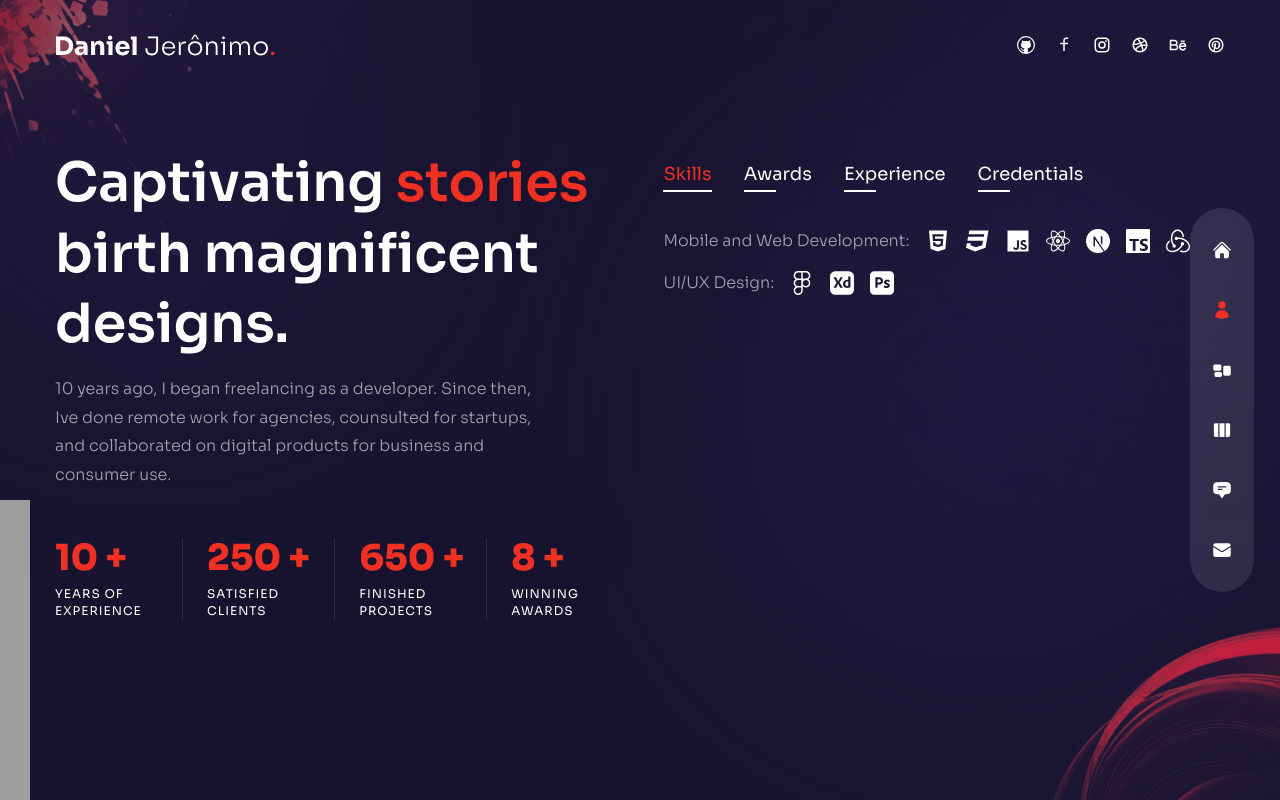
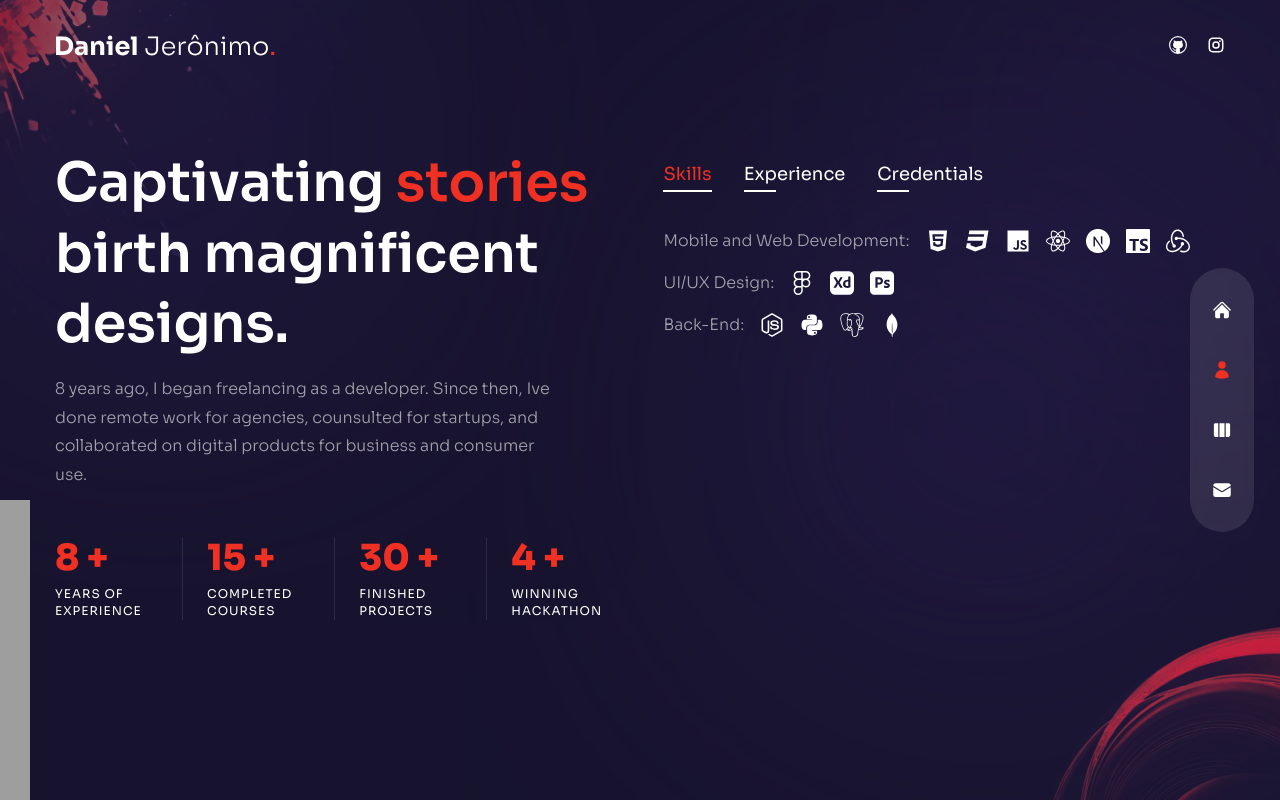
Before and after one commit to dannyelgjl/PersonalPortfolio, a Next.js app: page /about in a window 1280 px wide. Built offline with nearby package versions, Linux system fonts and the light colour scheme; grey boxes are pictures that could not be loaded.

Commit message:
feat: added new icons and ocult components

```diff
--- a/components/Nav.js
+++ b/components/Nav.js
@@ -6,59 +6,59 @@ import {
   HiRectangleGroup,
   HiChatBubbleBottomCenterText,
   HiEnvelope,
-} from 'react-icons/hi2';
+} from "react-icons/hi2";
 
 // nav data
 export const navData = [
-  { name: 'home', path: '/', icon: <HiHome /> },
-  { name: 'about', path: '/about', icon: <HiUser /> },
-  { name: 'services', path: '/services', icon: <HiRectangleGroup /> },
-  { name: 'work', path: '/work', icon: <HiViewColumns /> },
+  { name: "home", path: "/", icon: <HiHome /> },
+  { name: "about", path: "/about", icon: <HiUser /> },
+  // { name: 'services', path: '/services', icon: <HiRectangleGroup /> },
+  { name: "work", path: "/work", icon: <HiViewColumns /> },
+  // {
+  //   name: "testimonials",
+  //   path: "/testimonials",
+  //   icon: <HiChatBubbleBottomCenterText />,
+  // },
   {
-    name: 'testimonials',
-    path: '/testimonials',
-    icon: <HiChatBubbleBottomCenterText />,
-  },
-  {
-    name: 'contact',
-    path: '/contact',
+    name: "contact",
+    path: "/contact",
     icon: <HiEnvelope />,
   },
 ];
 
 // next link
-import Link from 'next/link';
+import Link from "next/link";
 
 // next router
-import { useRouter } from 'next/router';
+import { useRouter } from "next/router";
 
 const Nav = () => {
   const router = useRouter();
   const pathname = router.pathname;
   return (
-    <nav className='flex flex-col items-center xl:justify-center gap-y-4 fixed h-max bottom-0 mt-auto xl:right-[2%] z-50 top-0 w-full xl:w-16 xl:max-w-md xl:h-screen'>
+    <nav className="flex flex-col items-center xl:justify-center gap-y-4 fixed h-max bottom-0 mt-auto xl:right-[2%] z-50 top-0 w-full xl:w-16 xl:max-w-md xl:h-screen">
       {/* inner */}
       <div
-        className='flex w-full xl:flex-col items-center justify-between xl:justify-center gap-y-10 px-4 md:px-40 xl:px-0 h-[80px] xl:h-max py-8 bg-white/10
-      backdrop-blur-sm text-3xl xl:text-xl xl:rounded-full'
+        className="flex w-full xl:flex-col items-center justify-between xl:justify-center gap-y-10 px-4 md:px-40 xl:px-0 h-[80px] xl:h-max py-8 bg-white/10
+      backdrop-blur-sm text-3xl xl:text-xl xl:rounded-full"
       >
         {navData.map((link, index) => {
           return (
             <Link
               className={`${
-                link.path === pathname && 'text-accent'
+                link.path === pathname && "text-accent"
               } relative flex items-center group hover:text-accent transition-all duration-300`}
               href={link.path}
               key={index}
             >
               {/* tooltip */}
-              <div className='absolute pr-14 right-0 hidden xl:group-hover:flex'>
-                <div className='bg-white relative flex text-primary items-center p-[6px] rounded-[3px]'>
-                  <div className='text-[12px] leading-none font-semibold capitalize'>
+              <div className="absolute pr-14 right-0 hidden xl:group-hover:flex">
+                <div className="bg-white relative flex text-primary items-center p-[6px] rounded-[3px]">
+                  <div className="text-[12px] leading-none font-semibold capitalize">
                     {link.name}
                   </div>
                   {/* triangle */}
-                  <div className='border-solid border-l-white border-l-8 border-y-transparent border-y-[6px] border-r-0 absolute -right-2'></div>
+                  <div className="border-solid border-l-white border-l-8 border-y-transparent border-y-[6px] border-r-0 absolute -right-2"></div>
                 </div>
               </div>
               {/* icon */}
--- a/components/Socials.js
+++ b/components/Socials.js
@@ -23,9 +23,9 @@ const Socials = () => {
       >
         <VscGithub />
       </Link>
-      <Link href={""} className="hover:text-accent transition-all duration-300">
+      {/* <Link href={""} className="hover:text-accent transition-all duration-300">
         <RiFacebookLine />
-      </Link>
+      </Link> */}
       <Link
         href={"https://www.instagram.com/danieljeronimo_"}
         className="hover:text-accent transition-all duration-300"
@@ -33,15 +33,15 @@ const Socials = () => {
       >
         <RiInstagramLine />
       </Link>
-      <Link href={""} className="hover:text-accent transition-all duration-300">
+      {/* <Link href={""} className="hover:text-accent transition-all duration-300">
         <RiDribbbleLine />
-      </Link>
-      <Link href={""} className="hover:text-accent transition-all duration-300">
+      </Link> */}
+      {/* <Link href={""} className="hover:text-accent transition-all duration-300">
         <RiBehanceLine />
-      </Link>
-      <Link href={""} className="hover:text-accent transition-all duration-300">
+      </Link> */}
+      {/* <Link href={""} className="hover:text-accent transition-all duration-300">
         <RiPinterestLine />
-      </Link>
+      </Link> */}
     </div>
   );
 };
--- a/pages/about/index.js
+++ b/pages/about/index.js
@@ -6,8 +6,9 @@ import {
   FaCss3,
   FaJs,
   FaReact,
-  FaWordpress,
+  FaNodeJs,
   FaFigma,
+  FaPython,
 } from "react-icons/fa";
 
 import {
@@ -16,6 +17,8 @@ import {
   SiAdobexd,
   SiAdobephotoshop,
   SiRedux,
+  SiPostgresql,
+  SiMongodb,
 } from "react-icons/si";
 
 //  about data
@@ -43,21 +46,30 @@ export const aboutData = [
           <SiAdobephotoshop key={2} />,
         ],
       },
-    ],
-  },
-  {
-    title: "awards",
-    info: [
       {
-        title: "Webby Awards - Honoree",
-        stage: "2011 - 2012",
-      },
-      {
-        title: "Adobe Design Achievement Awards - Finalist",
-        stage: "2009 - 2010",
+        title: "Back-End:",
+        icons: [
+          <FaNodeJs key={0} />,
+          <FaPython key={1} />,
+          <SiPostgresql key={2} />,
+          <SiMongodb key={3} />,
+        ],
       },
     ],
   },
+  // {
+  //   title: "awards",
+  //   info: [
+  //     {
+  //       title: "Hackthon Awards - Honoree",
+  //       stage: "2011 - 2012",
+  //     },
+  //     {
+  //       title: "Adobe Design Achievement Awards - Finalist",
+  //       stage: "2009 - 2010",
+  //     },
+  //   ],
+  // },
   {
     title: "experience",
     info: [
@@ -92,18 +104,38 @@ export const aboutData = [
   {
     title: "credentials",
     info: [
-      {
-        title: "Web Development - ABC University, LA, CA",
-        stage: "2011",
-      },
+      // {
+      //   title: "BootCamp - Rocketseat",
+      //   stage: "2011",
+      // },
       {
         title:
-          "Computer Science Diploma - Centro Universitário de João Pessoa - UNIPÊ",
+          "Computer Science University Degree - University Center of João Pessoa - UNIPÊ",
         // stage: "2009",
       },
       {
-        title: "Certified Graphic Designer - ABC Institute, Los Angeles, CA",
-        stage: "2006",
+        title: "Certified Bootcamp - Rocketseat",
+        stage: "2019",
+      },
+      {
+        title: "Certified Bootcamp - Rocketseat",
+        stage: "2020",
+      },
+      {
+        title: "Certified Ignite - Rocketseat",
+        stage: "2021",
+      },
+      {
+        title: "Certified Ignite - Rocketseat",
+        stage: "2022",
+      },
+      {
+        title: "Certified Ignite - Rocketseat",
+        stage: "2023",
+      },
+      {
+        title: "Certified - Architecture for the Web and Mobile",
+        // stage: "2023",
       },
     ],
   },
@@ -156,7 +188,7 @@ const About = () => {
             exit="hidden"
             className="max-w-[500px] mx-auto xl:mx-0 mb-6 xl:mb-12 px-2 xl:px-0"
           >
-            10 years ago, I began freelancing as a developer. Since then, Ive
+            8 years ago, I began freelancing as a developer. Since then, Ive
             done remote work for agencies, counsulted for startups, and
             collaborated on digital products for business and consumer use.
           </motion.p>
@@ -172,7 +204,7 @@ const About = () => {
               {/* experience */}
               <div className="relative flex-1 after:w-[1px] after:h-full after:bg-white/10 after:absolute after:top-0 after:right-0">
                 <div className="text-2xl xl:text-4xl font-extrabold text-accent mb-2">
-                  <CountUp start={0} end={10} duration={5} /> +
+                  <CountUp start={0} end={8} duration={5} /> +
                 </div>
                 <div className="text-xs uppercase tracking-[1px] leading-[1.4] max-w-[100px]">
                   Years of experience
@@ -181,16 +213,16 @@ const About = () => {
               {/* clients */}
               <div className="relative flex-1 after:w-[1px] after:h-full after:bg-white/10 after:absolute after:top-0 after:right-0">
                 <div className="text-2xl xl:text-4xl font-extrabold text-accent mb-2">
-                  <CountUp start={0} end={250} duration={5} /> +
+                  <CountUp start={0} end={15} duration={5} /> +
                 </div>
                 <div className="text-xs uppercase tracking-[1px] leading-[1.4] max-w-[100px]">
-                  Satisfied clients
+                  Completed courses
                 </div>
               </div>
               {/* projects */}
               <div className="relative flex-1 after:w-[1px] after:h-full after:bg-white/10 after:absolute after:top-0 after:right-0">
                 <div className="text-2xl xl:text-4xl font-extrabold text-accent mb-2">
-                  <CountUp start={0} end={650} duration={5} /> +
+                  <CountUp start={0} end={30} duration={8} /> +
                 </div>
                 <div className="text-xs uppercase tracking-[1px] leading-[1.4] max-w-[100px]">
                   Finished projects
@@ -199,10 +231,10 @@ const About = () => {
               {/* awards */}
               <div className="relative flex-1">
                 <div className="text-2xl xl:text-4xl font-extrabold text-accent mb-2">
-                  <CountUp start={0} end={8} duration={5} /> +
+                  <CountUp start={0} end={4} duration={5} /> +
                 </div>
                 <div className="text-xs uppercase tracking-[1px] leading-[1.4] max-w-[100px]">
-                  Winning awards
+                  Winning Hackathon
                 </div>
               </div>
             </div>
--- a/pages/index.js
+++ b/pages/index.js
@@ -39,8 +39,8 @@ const Home = () => {
           >
             My name is Daniel Jerônimo, I am a computer scientist passionate
             about technology, specialist in the development of web and mobile
-            platforms, working in the market for more than 10 years,
-            transforming dreams into reality
+            platforms, working in the market for more than 8 years, transforming
+            dreams into reality
           </motion.p>
           {/* btn */}
           <div className="flex justify-center xl:hidden relative">
```
